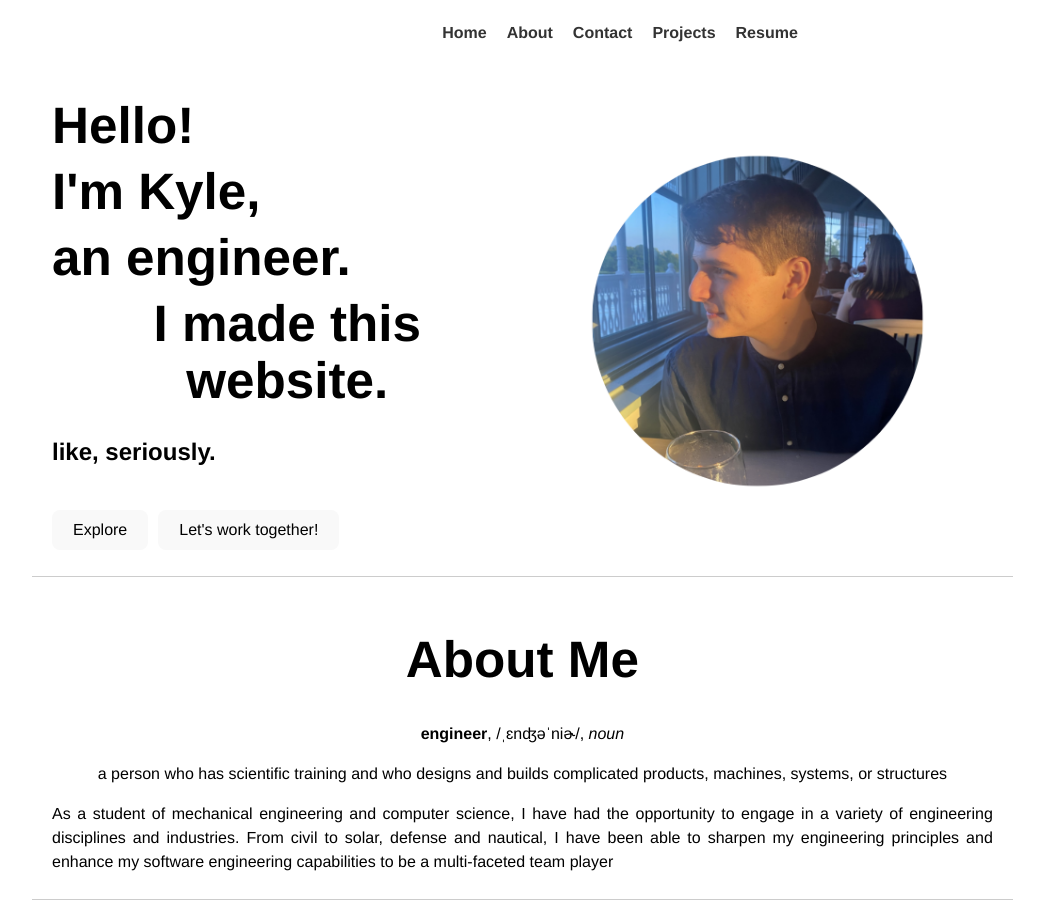
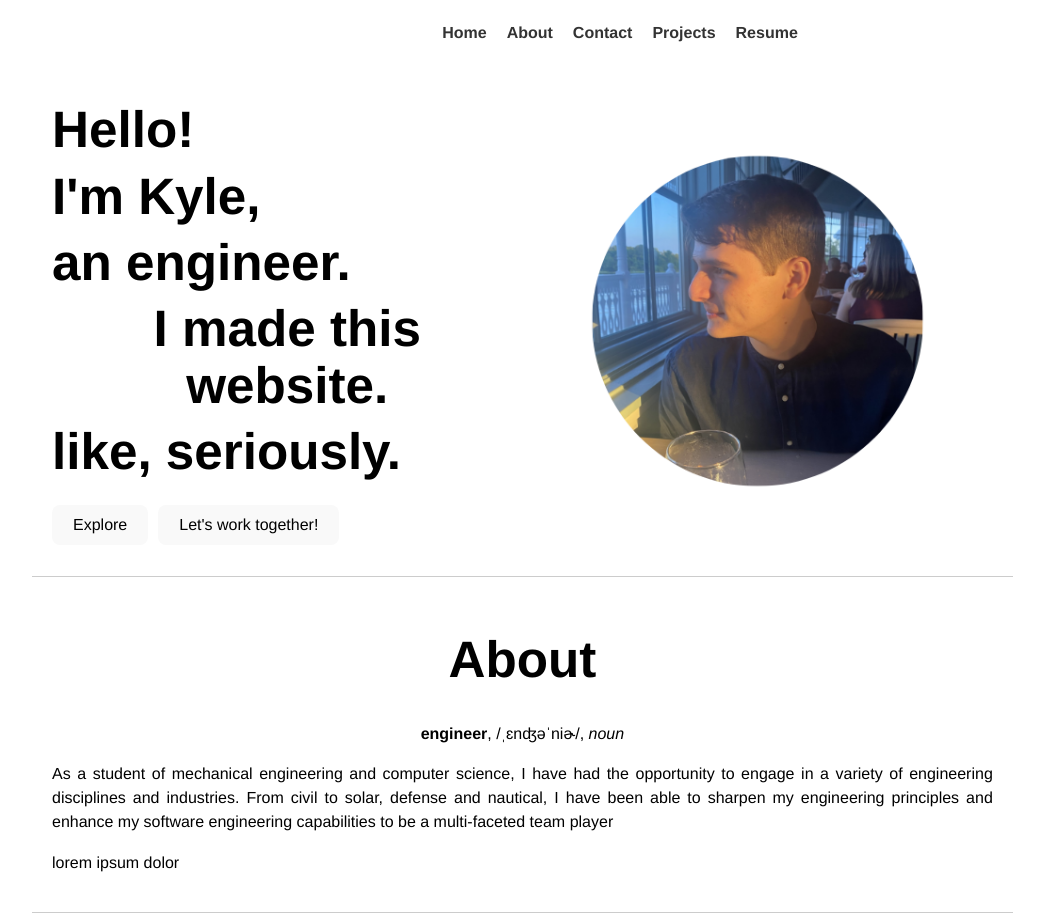
Before and after one commit to kyleborot/kyleborot_portfolio_site, a React (Vite) app in the folder frontend/: page / in a window 1280 px wide. Shown: the whole page, without its empty margins (20-1064 px from the left). Built offline with nearby package versions, Linux system fonts and the light colour scheme.

Commit message:
ui changes

```diff
--- a/frontend/src/components/Home/About.tsx
+++ b/frontend/src/components/Home/About.tsx
@@ -16,9 +16,8 @@ const About: React.FC = () => {
         <div className="container">
             <div style={flexColumnStyle}>
             <div style={centerStyle}>
-                <h1>About Me</h1>
+                <h1>About </h1>
                 <p><strong>engineer</strong>, /ˌɛnʤəˈniɚ/, <em>noun</em></p>
-                <p>a person who has scientific training and who designs and builds complicated products, machines, systems, or structures</p>
             </div>
             <div className="text-section">
                 <p>
@@ -26,6 +25,9 @@ const About: React.FC = () => {
                 I have had the opportunity to engage in a variety of engineering disciplines and industries.
                 From civil to solar, defense and nautical, I have been able to sharpen my engineering principles
                 and enhance my software engineering capabilities to be a multi-faceted team player
+                </p>
+                <p>
+                    lorem ipsum dolor
                 </p>
             </div>
             </div>
--- a/frontend/src/components/Home/Home.tsx
+++ b/frontend/src/components/Home/Home.tsx
@@ -20,7 +20,7 @@ const Home: React.FC = () => {
         <h1>I'm Kyle, </h1>
         <h1>an engineer.</h1>
         <h1>I made this website.</h1>
-        <h2>like, seriously.</h2>
+        <h1>like, seriously.</h1>
         <div className="buttons">
           <button onClick={() => goToPage("projects")}>Explore</button>
           <button onClick={() => goToPage("contact")}>Let's work together!</button>
--- a/frontend/src/components/Home/HomeComponent.css
+++ b/frontend/src/components/Home/HomeComponent.css
@@ -34,7 +34,8 @@ body {
 }
 .text-section p {
     display:block;
-    text-align: justify; /* Align paragraphs to the left */
+    text-align: justify;
+    padding-bottom: 12px;
 }
 
 .text-buttons h1, .text-section p {
```
